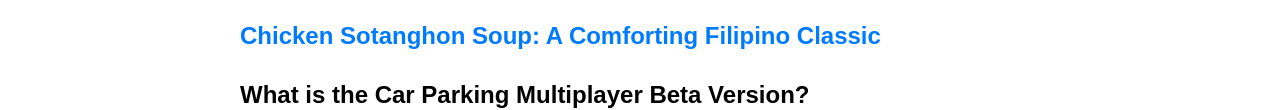
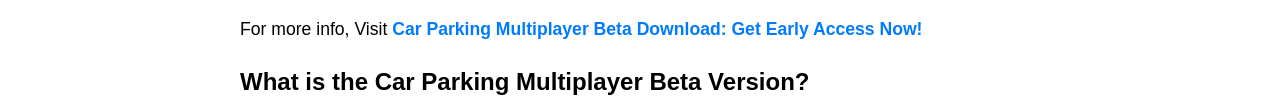
Before and after one commit to itspaulnewman/carparking, a plain HTML site: page index.html in a window 1280 px wide. Shown: the part 666-776 px from the top of the page. Drawn offline with Linux system fonts and the light colour scheme.

Commit message:
Update index.html

```diff
--- a/index.html
+++ b/index.html
@@ -58,7 +58,8 @@
  <img src="https://i.postimg.cc/pXXfGYPh/2-3.jpg" alt="carparking.jpg" style="max-width: 100%; height: auto;">
 </div>
 
-<h2> <a href="https://amenu.vercel.app/">Chicken Sotanghon Soup: A Comforting Filipino Classic</a></h2>
+<p>For more info, Visit  <a href="https://carmultiparking.netlify.app/">Car Parking Multiplayer Beta Download: Get Early Access Now!
+</a></h2>
 
 
 <h2>What is the Car Parking Multiplayer Beta Version?</h2>
```
